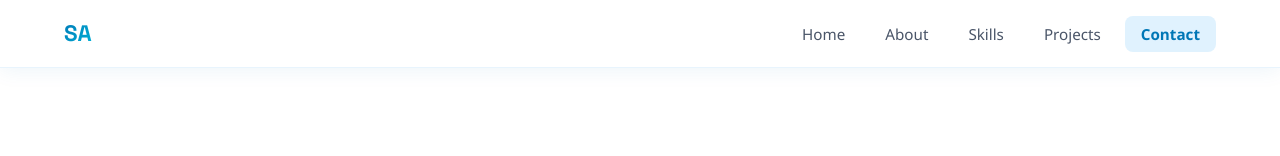
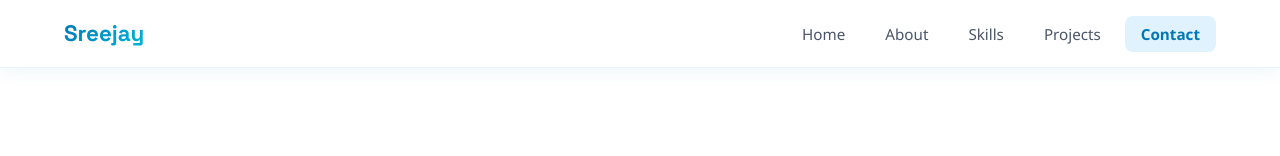
Before and after one commit to Sreejay23/My-portfolio, a React (Vite) app: page /contact in a window 1280 px wide. Shown: the top 156 px of the page. Built offline with nearby package versions, Linux system fonts and the light colour scheme.

Commit message:
Update Navbar component with new logo structure

```diff
--- a/src/components/Navbar.jsx
+++ b/src/components/Navbar.jsx
@@ -3,7 +3,6 @@ import { Link, useLocation } from 'react-router-dom'
 
 function Navbar() {
   const location = useLocation()
-
   const navItems = [
     { path: '/', label: 'Home' },
     { path: '/about', label: 'About' },
@@ -14,7 +13,10 @@ function Navbar() {
 
   return (
     <nav className="navbar">
-      <div className="nav-logo">SA</div>
+      <div className="nav-logo">
+        <span className="logo-dot"></span>
+        Sreejay
+      </div>
       <ul className="nav-links">
         {navItems.map((item) => (
           <li key={item.path}>
@@ -22,6 +24,7 @@ function Navbar() {
               to={item.path}
               className={location.pathname === item.path ? 'nav-link active' : 'nav-link'}
             >
+              {location.pathname === item.path && <span className="nav-dot"></span>}
               {item.label}
             </Link>
           </li>
```
